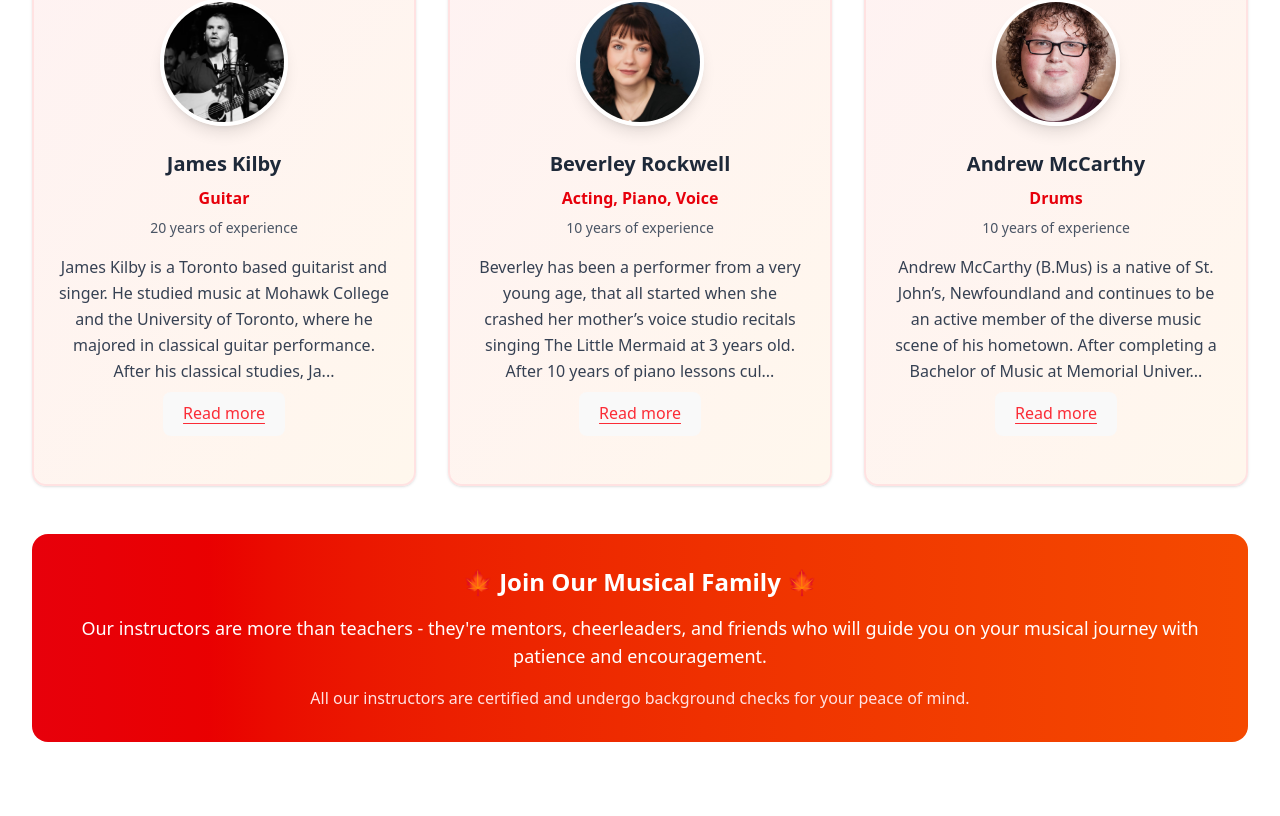
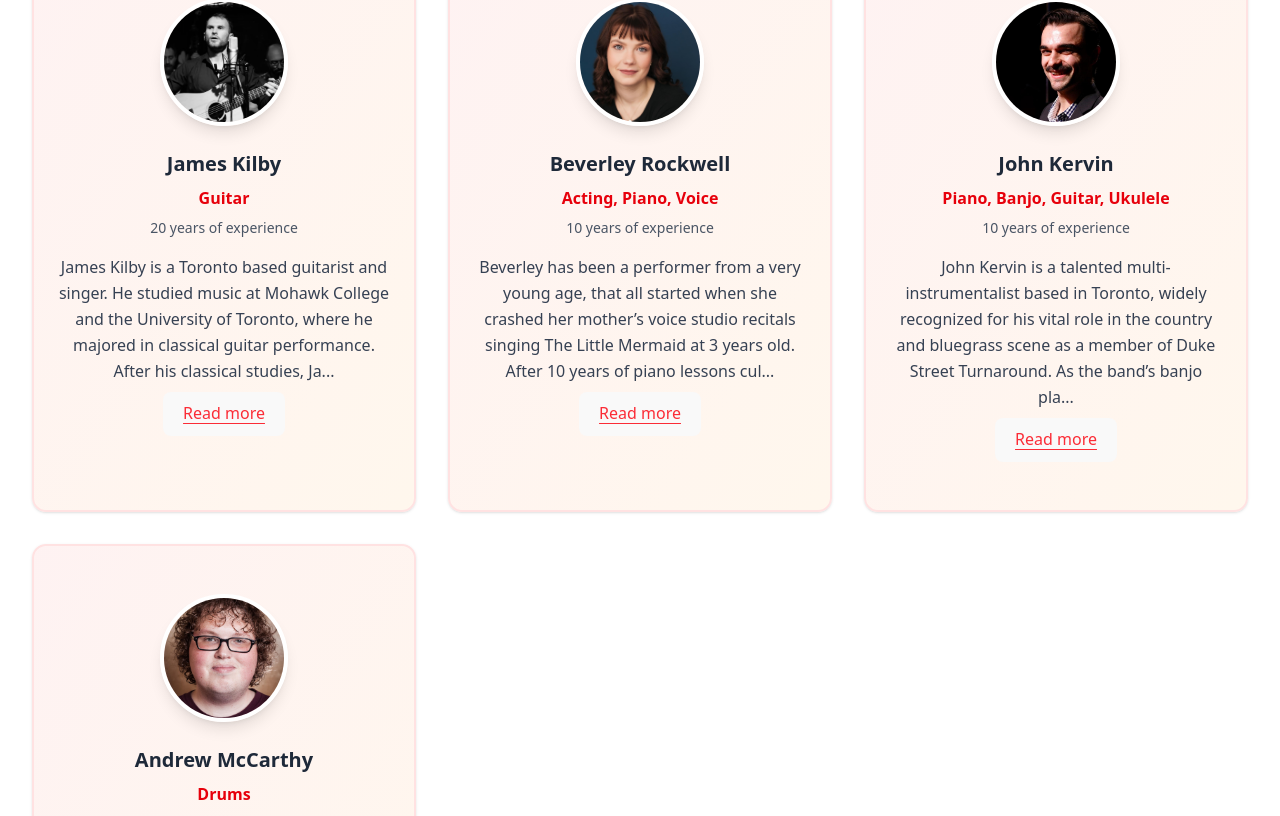
Before and after one commit to matt-james-morgan/maple_key_music_academy, a React (Vite) app: page / in a window 1280 px wide. Shown: the part 2642-3458 px from the top of the page. Built offline with nearby package versions, Linux system fonts and the light colour scheme.

Commit message:
update bios

```diff
--- a/src/components/Instructors.tsx
+++ b/src/components/Instructors.tsx
@@ -1,6 +1,6 @@
 import { Card, CardContent } from "@/components/ui/card";
 import JamesKilbyHeadShot from "../assets/jamesKilbyHeadshot.jpg";
-// import JohnKervinHeadShot from "../assets/johnKervinHeadshot.jpg";
+import JohnKervinHeadShot from "../assets/johnKervinHeadshot.jpg";
 import BeverleyRockwellHeadshot from "../assets/beverleyRockwellHeadshot.jpg";
 import AndrewMcCarthyHeadshot from "../assets/andrewMcCarthyHeadshot.jpg";
 import { useState } from "react";
@@ -23,14 +23,15 @@ const Instructors = () => {
       description:
         "Beverley has been a performer from a very young age, that all started when she crashed her mother’s voice studio recitals singing The Little Mermaid at 3 years old. After 10 years of piano lessons culminating into her Grade 9 RCM in piano,12+ years of dance classes, choir, and voice lessons, they pursued a Bachelor of Fine Arts in Acting from the University of Alberta and graduated with distinction. Throughout her life, Beverley has had the opportunity to teach students in musical theatre, dance, acting, voice, piano, guitar, and ukulele, both in a group setting, and in private one on one sessions. They also are an avid songwriter, and are currently teaching themselves how to play the accordion!",
     },
-    // {
-    //   name: "John Kervin",
-    //   specialty: "Piano, Banjo, Guitar, Ukulele",
-    //   experience: "10 years",
-    //   image: JohnKervinHeadShot,
-    //   description:
-    //     "John Kervin is a versatile musician based in Toronto, known for his skill on both piano and banjo. He is a member of the country and bluegrass band Duke Street Turnaround, where he contributes his talents on the banjo.",
-    // },
+    {
+      name: "John Kervin",
+      specialty: "Piano, Banjo, Guitar, Ukulele",
+      experience: "10 years",
+      image: JohnKervinHeadShot,
+      description: `John Kervin is a talented multi-instrumentalist based in Toronto, widely recognized for his vital role in the country and bluegrass scene as a member of Duke Street Turnaround. As the band’s banjo player, John brings authentic, vibrant energy to their traditional and contemporary roots sound. Duke Street Turnaround has built a strong reputation in the Toronto music community and beyond, known for their heartfelt storytelling and masterful musicianship. Kervin’s banjo playing adds depth and texture to the group’s performances, helping to shape their distinct and compelling sound that resonates deeply with fans of country and bluegrass music.
+
+Previously, John was the keyboard player for the Southern soul and roots rock band Bywater Call, which toured internationally and garnered multiple blues music award nominations. His ability to move seamlessly between genres speaks to his versatility and dedication as a musician. John Kervin’s broad musical experience and passion for both traditional and modern sounds make him a respected figure in Toronto’s vibrant music scene.`,
+    },
     {
       name: "Andrew McCarthy",
       specialty: "Drums",
@@ -59,8 +60,7 @@ Now active in the vibrant and dynamic music scene of Toronto, Andrew runs
 his own projects, teaches drum students and finds plenty of opportunity as a side
 musician in many different musical worlds. Regardless of style or venue, Andrew
 plays with a deep reverence for the music at hand and brings an honest joy to
-every performance.
-1`,
+every performance.`,
     },
   ];
 
```
